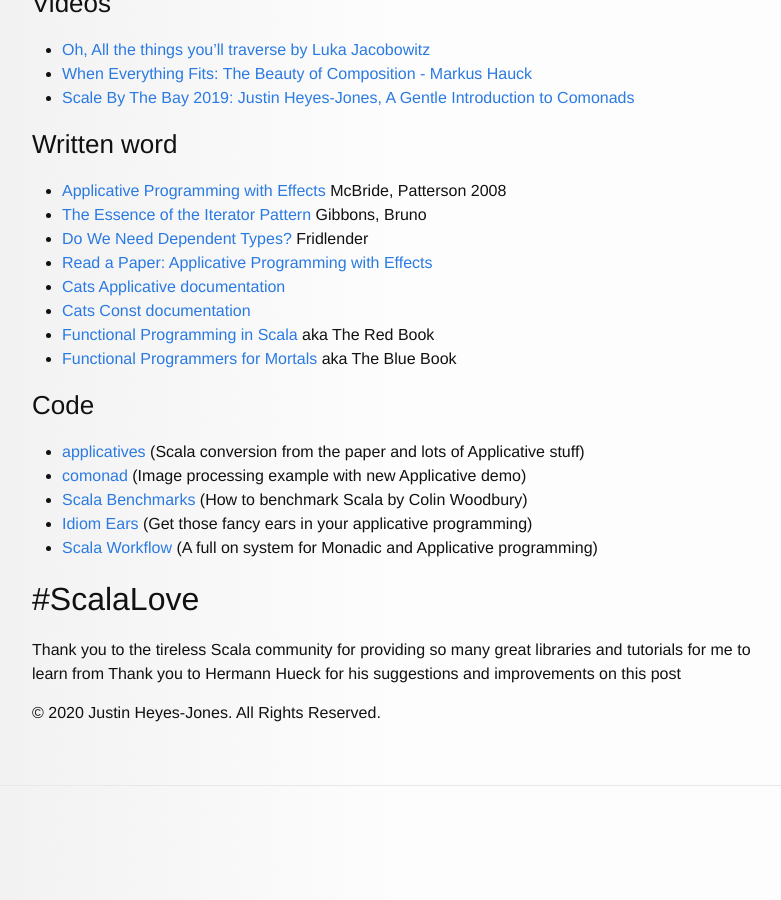
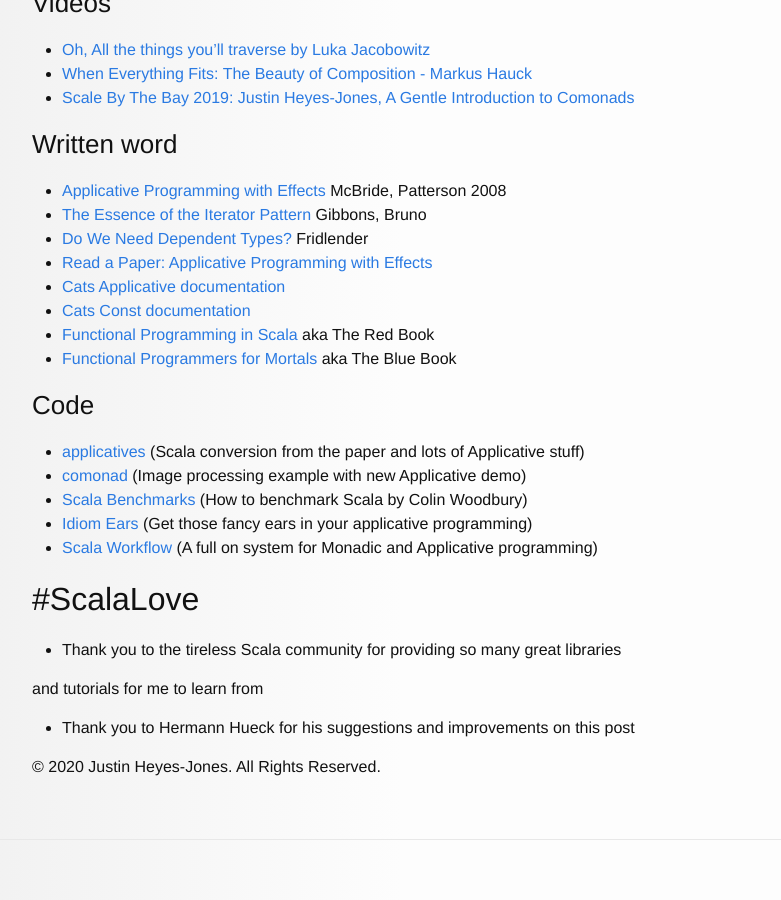
Before and after one commit to justinhj/justinhj.github.io, a Jekyll site: the page built from _posts/2020-04-04-whats-ap.html, in a window 1280 px wide and 900 px high, scrolled down 30117 px. Shown: the whole window, without its empty margins (238-1019 px from the left). Built offline with Jekyll 4.4.1, drawn with Linux system fonts in a browser that asks for light colours; before the commit the page ends 30963 px from its top, so only the background shows below that.

Commit message:
corrections

```diff
--- a/_posts/2020-04-04-whats-ap.html
+++ b/_posts/2020-04-04-whats-ap.html
@@ -2197,11 +2197,15 @@
 <div id="outline-container-orgbc1f50d" class="outline-2">
 <h2 id="orgbc1f50d">#ScalaLove</h2>
 <div class="outline-text-2" id="text-orgbc1f50d">
-<p>
-Thank you to the tireless Scala community for providing so many great libraries
+<ul class="org-ul">
+<li>Thank you to the tireless Scala community for providing so many great libraries</li>
+</ul>
+<p>
 and tutorials for me to learn from
-Thank you to Hermann Hueck for his suggestions and improvements on this post
-</p>
+</p>
+<ul class="org-ul">
+<li>Thank you to Hermann Hueck for his suggestions and improvements on this post</li>
+</ul>
 
 <p>
 &copy; 2020 Justin Heyes-Jones. All Rights Reserved.
--- a/org/posts/2020-04-04-whats-ap.org
+++ b/org/posts/2020-04-04-whats-ap.org
@@ -1585,8 +1585,8 @@
 - [[https://github.com/aztek/scala-workflow][Scala Workflow]] (A full on system for Monadic and Applicative programming)
 
 ** #ScalaLove
-Thank you to the tireless Scala community for providing so many great libraries
+- Thank you to the tireless Scala community for providing so many great libraries
 and tutorials for me to learn from
-Thank you to Hermann Hueck for his suggestions and improvements on this post
+- Thank you to Hermann Hueck for his suggestions and improvements on this post
 
 \copy 2020 Justin Heyes-Jones. All Rights Reserved.
```
